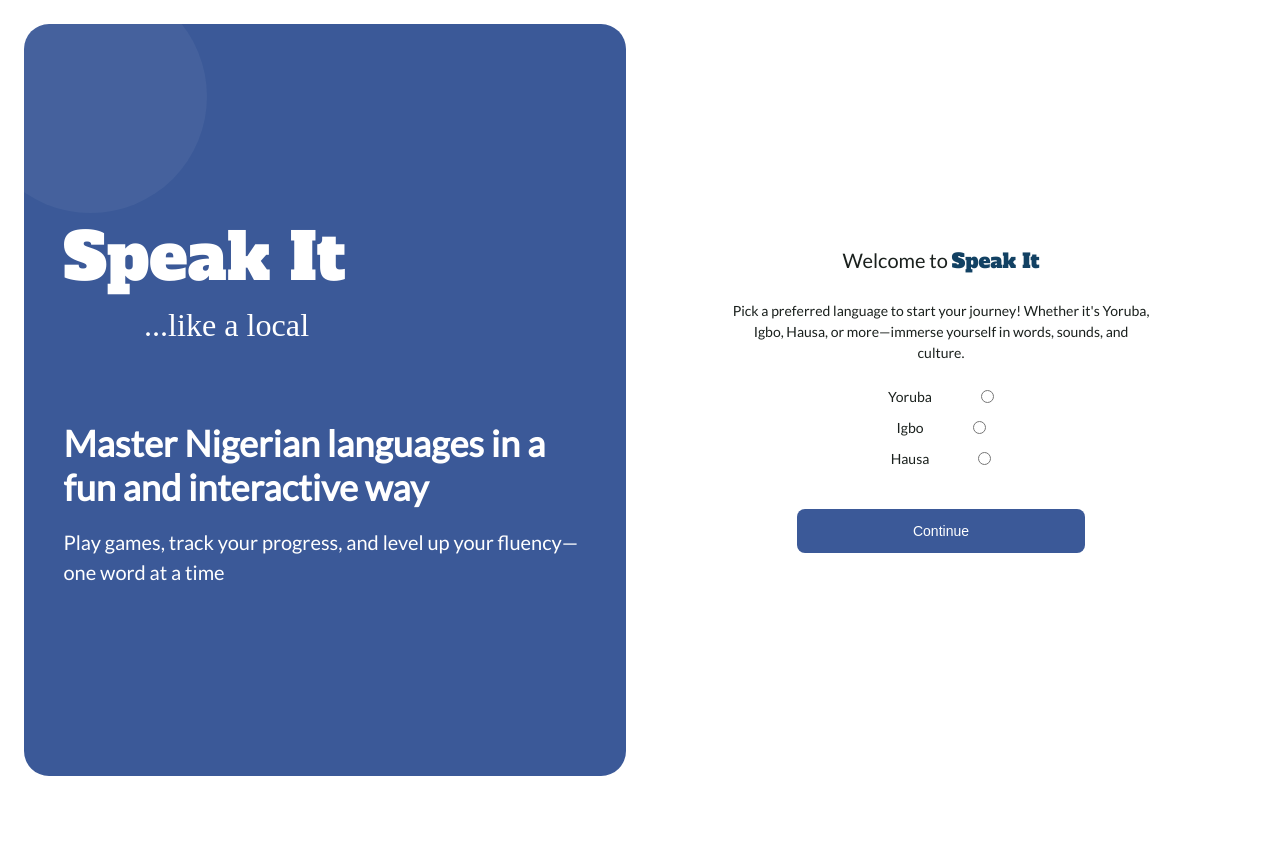
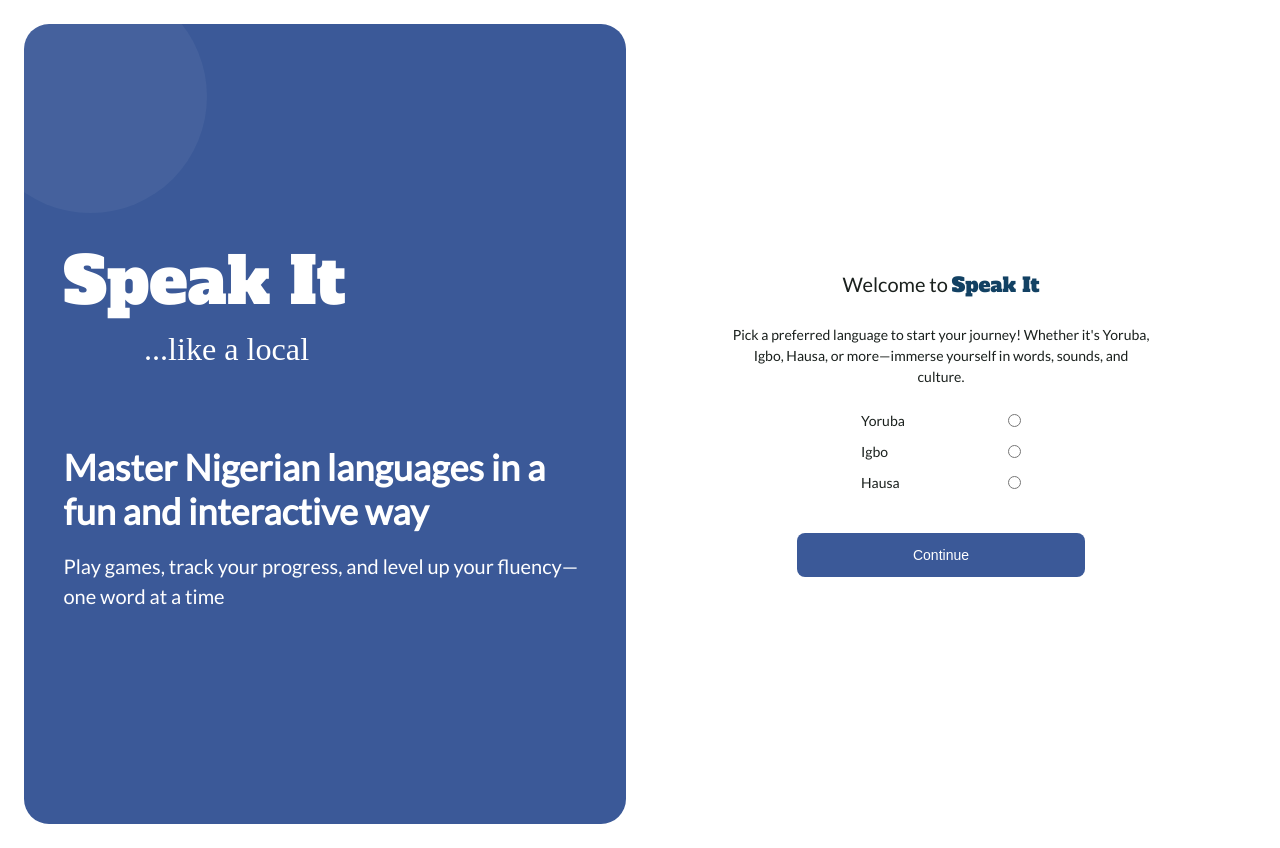
Before and after one commit to comfortibok/sabitalk, a React (Vite) app: page / in a window 1280 px wide. Before the commit the page ends 800 px from the top, so only its background shows below. Built offline with nearby package versions, Linux system fonts and the light colour scheme; a web font is replaced by a local one.

Commit message:
FIX: Bug fix

```diff
--- a/src/App.css
+++ b/src/App.css
@@ -29,9 +29,10 @@ body {
 
 .app-wrapper {
   width: 100%;
-  height: 100vh;
+  min-height: 100vh;
   padding: 1.5rem;
   display: flex;
+  align-items: center;
 }
 
 .left-pane,
@@ -45,6 +46,7 @@ body {
   border-radius: 25px;
   display: grid;
   place-items: center;
+  min-height: 100vh;
 }
 
 .right-pane {
--- a/src/App.jsx
+++ b/src/App.jsx
@@ -1,5 +1,5 @@
 import React from "react";
-import { BrowserRouter as Router, Routes, Route } from "react-router-dom";
+import { Router, Routes, Route } from "react-router-dom";
 import { Navigate } from "react-router-dom";
 import Onboarding from "./pages/Onboarding";
 import Lesson from "./components/Lesson";
@@ -7,15 +7,12 @@ import Lesson from "./components/Lesson";
 function App() {
   return (
     <>
-      <Onboarding />
+      <Routes>
+        <Route path="/" element={<Onboarding />} />
+        <Route path="/lesson" element={<Lesson />} />
+        <Route path="*" element={<Navigate to="/" />} />
+      </Routes>
     </>
-    // <Router>
-    //   <Routes>
-    //     <Route path="/" element={<Onboarding />} />
-    //     <Route path="/lesson" element={<Lesson />} />
-    //     <Route path="*" element={<Navigate to="/" />} />
-    //   </Routes>
-    // </Router>
   );
 }
 
--- a/src/main.jsx
+++ b/src/main.jsx
@@ -1,9 +1,12 @@
-import { StrictMode } from 'react'
-import { createRoot } from 'react-dom/client'
-import App from './App.jsx'
+import { StrictMode } from "react";
+import { createRoot } from "react-dom/client";
+import { BrowserRouter } from "react-router-dom";
+import App from "./App.jsx";
 
-createRoot(document.getElementById('root')).render(
-  <StrictMode>
-    <App />
-  </StrictMode>,
-)
+createRoot(document.getElementById("root")).render(
+  <BrowserRouter>
+    <StrictMode>
+      <App />
+    </StrictMode>
+  </BrowserRouter>
+);
--- a/src/styles/languageSelect.module.css
+++ b/src/styles/languageSelect.module.css
@@ -32,12 +32,15 @@
 }
 
 .radioGroup {
+  display: flex;
   flex-direction: column;
   gap: 1em;
+  max-width: 10rem;
+  margin: 0 auto;
 }
 
 .radioInput {
-  justify-content: center;
+  justify-content: space-between;
   align-items: center;
   gap: 3.5em;
 }
```
Also changed, not shown: 1 other file (tests, documents, lock files or other folders).
